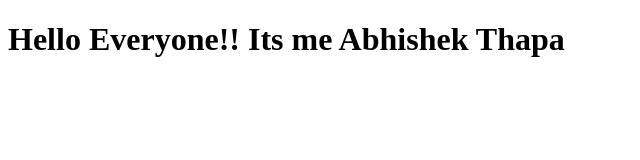
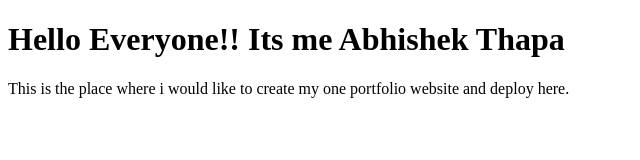
Before and after one commit to Abhishek004-thapa/git-practice, a plain HTML site: page index.html in a window 1280 px wide. Shown: the whole page, without its empty margins (0-640 px from the left). Drawn offline with Linux system fonts and the light colour scheme.

Commit message:
Added paragraphs

```diff
--- a/index.html
+++ b/index.html
@@ -7,5 +7,7 @@
 </head>
 <body>
     <h1>Hello Everyone!! Its me Abhishek Thapa</h1>
+
+   <p> This is the place where i would like to create my one portfolio website and deploy here.</p>
 </body>
 </html>
```
